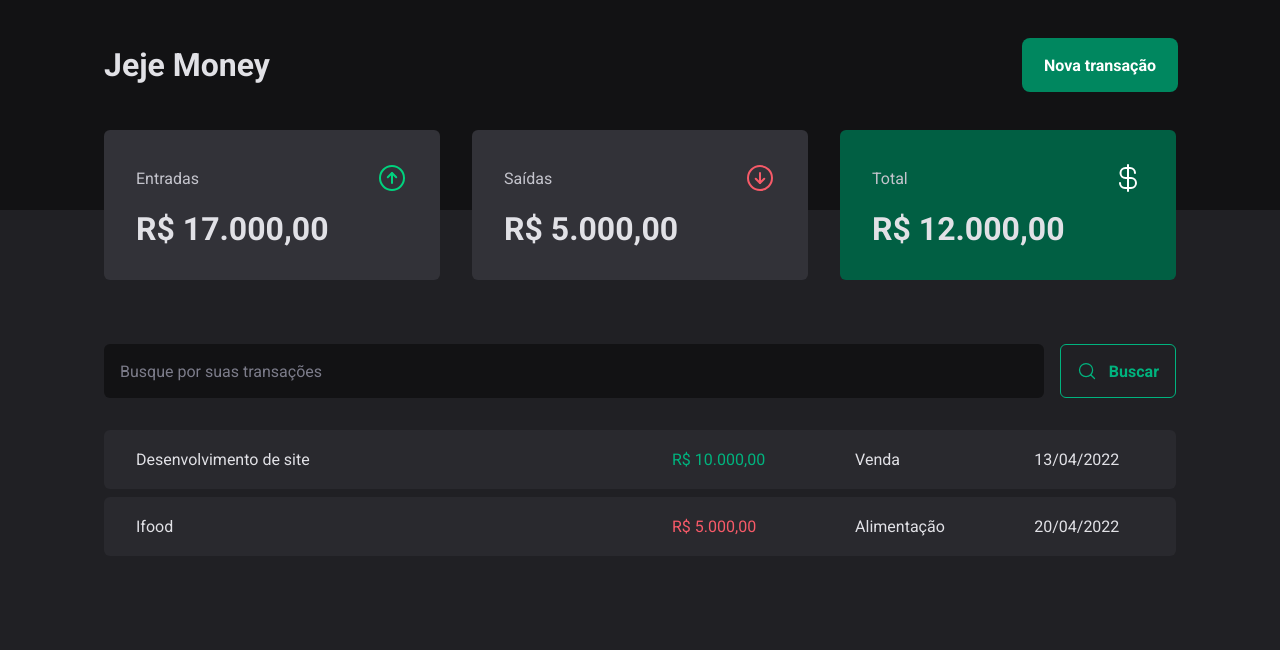
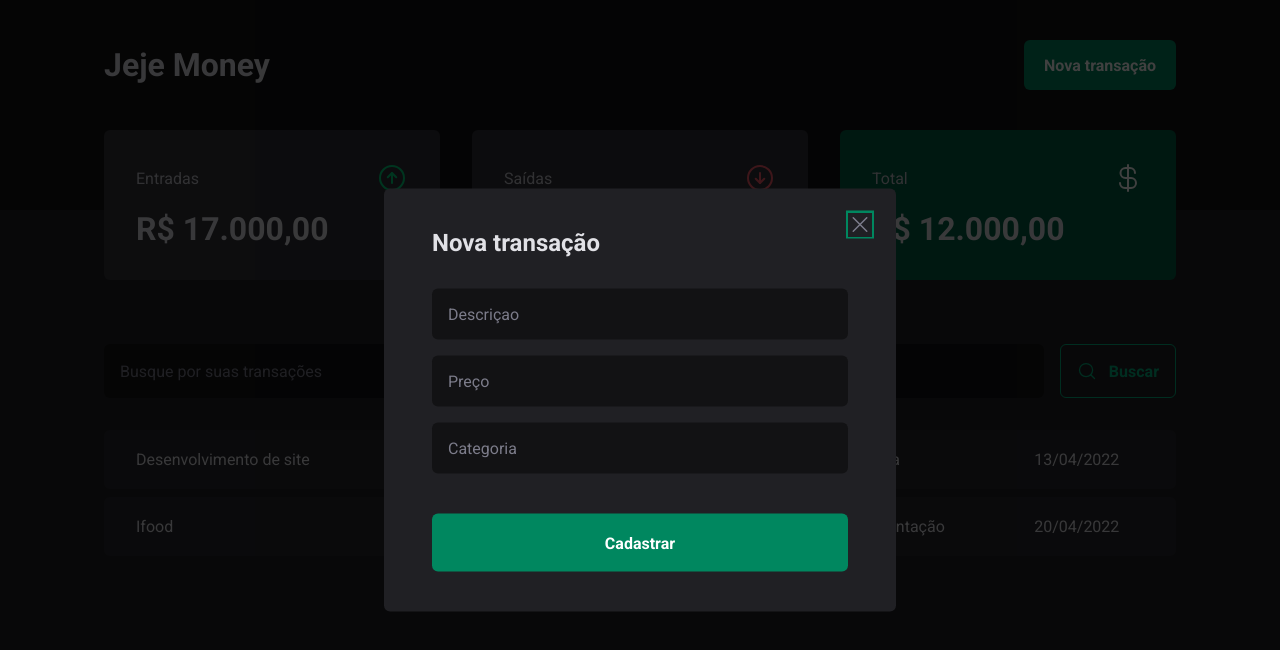
Before and after one commit to jeffersonbraster/control-money-react, a React (Vite) app: page / in a window 1280 px wide. Both pictures are taken after a click on the button "Nova transação". Shown: the top 650 px of the page. Built offline with nearby package versions, Linux system fonts and the light colour scheme.

Commit message:
criando o modal

```diff
--- a/package.json
+++ b/package.json
@@ -9,6 +9,7 @@
     "preview": "vite preview"
   },
   "dependencies": {
+    "@radix-ui/react-dialog": "^1.0.0",
     "phosphor-react": "^1.4.1",
     "react": "^18.2.0",
     "react-dom": "^18.2.0",
--- a/src/components/Header/index.tsx
+++ b/src/components/Header/index.tsx
@@ -1,3 +1,5 @@
+import * as Dialog from "@radix-ui/react-dialog";
+import NewTransactionModal from "../NewTransactionModal";
 import { HeaderContainer, HeaderContent, NewTransactionButton } from "./styles";
 
 const Header = () => {
@@ -5,7 +7,14 @@
     <HeaderContainer>
       <HeaderContent>
         <h1>Jeje Money</h1>
-        <NewTransactionButton>Nova transação</NewTransactionButton>
+
+        <Dialog.Root>
+          <Dialog.Trigger asChild>
+            <NewTransactionButton>Nova transação</NewTransactionButton>
+          </Dialog.Trigger>
+
+          <NewTransactionModal />
+        </Dialog.Root>
       </HeaderContent>
     </HeaderContainer>
   );
--- /dev/null
+++ b/src/components/NewTransactionModal/index.tsx
@@ -0,0 +1,28 @@
+import * as Dialog from "@radix-ui/react-dialog";
+import { X } from "phosphor-react";
+import { CloseButton, Content, Overlay } from "./styles";
+
+const NewTransactionModal = () => {
+  return (
+    <Dialog.Portal>
+      <Overlay />
+
+      <Content>
+        <CloseButton>
+          <X size={24} />
+        </CloseButton>
+        <Dialog.Title>Nova transação</Dialog.Title>
+
+        <form>
+          <input type="text" placeholder="Descriçao" required />
+          <input type="number" placeholder="Preço" required />
+          <input type="text" placeholder="Categoria" required />
+
+          <button type="submit">Cadastrar</button>
+        </form>
+      </Content>
+    </Dialog.Portal>
+  );
+};
+
+export default NewTransactionModal;
--- /dev/null
+++ b/src/components/NewTransactionModal/styles.ts
@@ -0,0 +1,70 @@
+import styled from "styled-components";
+import * as Dialog from "@radix-ui/react-dialog";
+
+export const Overlay = styled(Dialog.Overlay)`
+  position: fixed;
+  width: 100vw;
+  height: 100vh;
+  inset: 0;
+  background: rgba(0, 0, 0, 0.75);
+`;
+
+export const Content = styled(Dialog.Content)`
+  min-width: 32rem;
+  border-radius: 6px;
+  padding: 2.5rem 3rem;
+  background: ${(props) => props.theme["gray-800"]};
+
+  position: fixed;
+  top: 50%;
+  left: 50%;
+  transform: translate(-50%, -50%);
+
+  form {
+    margin-top: 2rem;
+
+    display: flex;
+    flex-direction: column;
+    gap: 1rem;
+
+    input {
+      border-radius: 6px;
+      border: 0;
+      background-color: ${(props) => props.theme["gray-900"]};
+      color: ${(props) => props.theme["gray-300"]};
+      padding: 1rem;
+
+      &::placeholder {
+        color: ${(props) => props.theme["gray-500"]};
+      }
+    }
+
+    button[type="submit"] {
+      height: 58px;
+      border: 0;
+      background-color: ${(props) => props.theme["green-500"]};
+      color: ${(props) => props.theme.white};
+      font-weight: bold;
+      padding: 0 1.25rem;
+      border-radius: 6px;
+      margin-top: 1.5rem;
+      cursor: pointer;
+
+      &:hover {
+        background-color: ${(props) => props.theme["green-700"]};
+        transition: background-color 0.3s;
+      }
+    }
+  }
+`;
+
+export const CloseButton = styled(Dialog.Close)`
+  position: absolute;
+  background: transparent;
+  border: 0;
+  top: 1.5rem;
+  right: 1.5rem;
+  line-height: 0;
+  cursor: pointer;
+  color: ${(props) => props.theme["gray-500"]};
+`;
```
Also changed, not shown: 1 other file (tests, documents, lock files or other folders).
